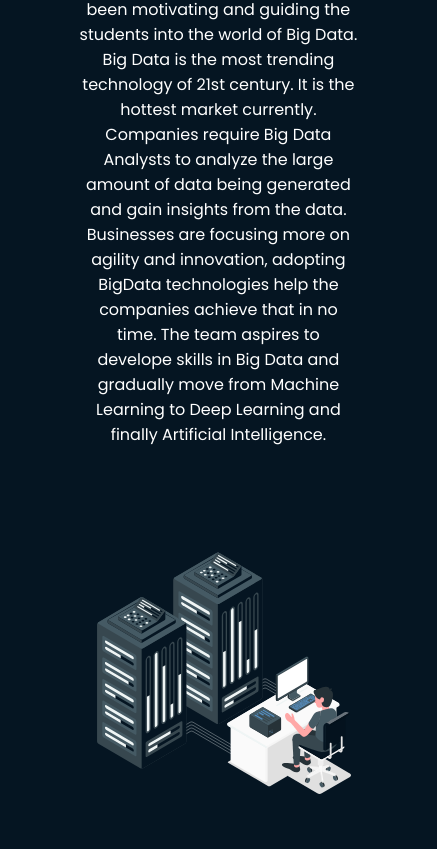
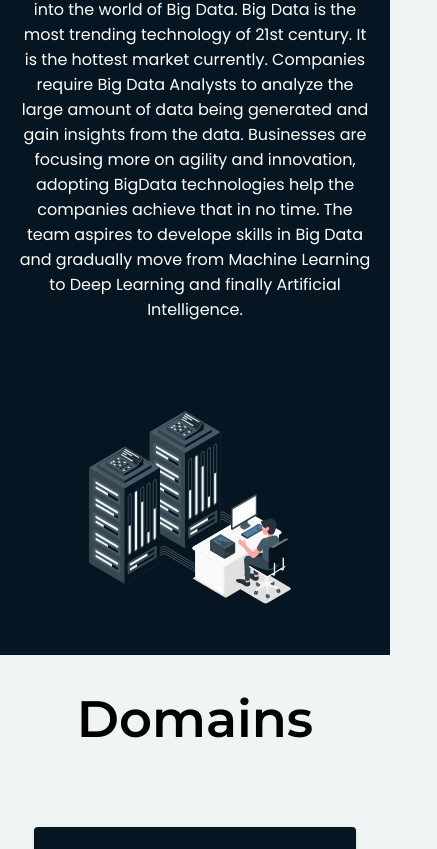
Before and after one commit to tarunl2002/tstbd, a React (Create React App) app: page / in a window 390 px wide. Shown: the part 1148-1997 px from the top of the page, 437 px wide, since content can reach past the window. Built offline with nearby package versions, Linux system fonts and the light colour scheme.

Commit message:
abt pg update

```diff
--- a/src/components/about.css
+++ b/src/components/about.css
@@ -54,16 +54,19 @@
 
 @media screen and (max-width: 576px) {
     .about__container {
+        width: 100%;
         align-items: center;
         font-size: 1.5rem;
         display: flex;
         flex-direction: column;
         justify-content: center;
+        margin: 0;
+        padding: 0;
     }
     .about__img {
-        width: 320px;
-        margin: 5px;
-        padding-left: 5px;
+        width: 250px;
+        margin: 0px;
+        padding-left: 0px;
         justify-content: center;
         align-items: center;
 
@@ -71,10 +74,10 @@
 
     #about{
         height: fit-content;
-        width: 112vw;
+        width: 100vw;
     }
     .about__content{
-        width: 64%;
+        width: 90%;
     }
     .about__description1{
         font-size: 1rem;
--- a/src/pages/home.css
+++ b/src/pages/home.css
@@ -6,6 +6,9 @@
     flex-direction: column;
     height: 100vh;
     justify-content: center;
+}
+.t3>h3{
+    color: #000;
 }
 .box1 {
     position: absolute;
```
Also changed, not shown: 2 other files (tests, documents, lock files or other folders).
